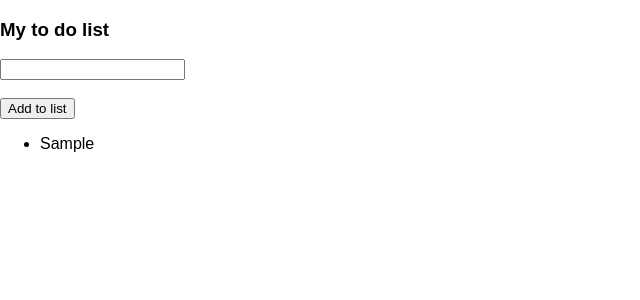
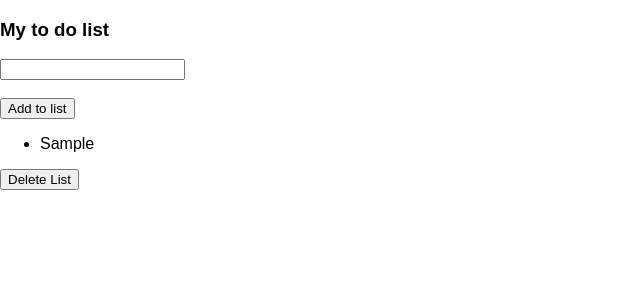
Before and after one commit to Nurha/react_to_do_list, a React (Create React App) app: page / in a window 1280 px wide. Both pictures are taken after typing "Sample" into the empty fields and a click on the button "Add to list". Shown: the top 300 px of the page, without its empty margins (0-640 px from the left). Built offline with nearby package versions, Linux system fonts and the light colour scheme.

Commit message:
Added delete list button.

```diff
--- a/src/components/todoapp.js
+++ b/src/components/todoapp.js
@@ -30,6 +30,12 @@ export default class ToDoApp extends Component {
         })
     }
 
+    delete_list = () => {
+        this.setState({
+            list_items: []
+        })
+    }
+
     render() {
         return (
             <div>
@@ -44,6 +50,11 @@ export default class ToDoApp extends Component {
                     <br />
                     <button>Add to list</button>
                     <TodoList list_items={this.state.list_items}/>
+                    {
+                        this.state.list_items.length > 0 ?
+                        <button onClick={this.delete_list}>Delete List</button>:
+                        null
+                    }
               </form>
             </div>
         )
```
